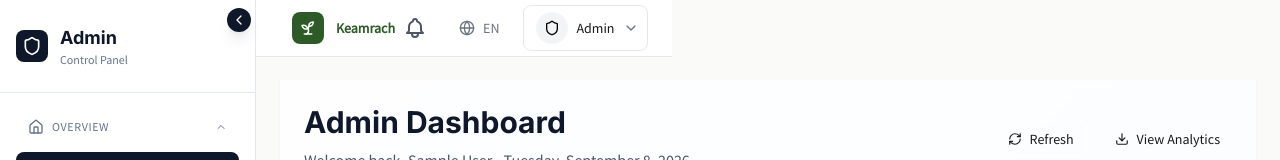
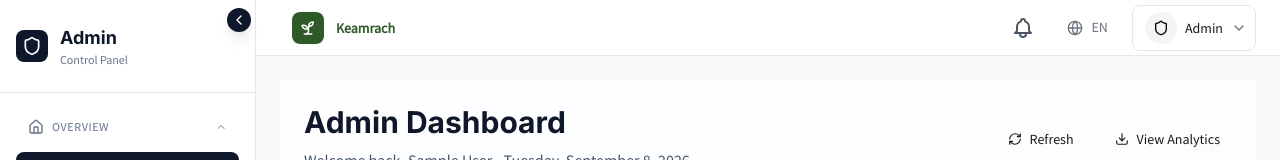
Before and after one commit to Sel049/Ke-Amrach-Fullstack-app, a React (Vite) app in the folder client/: page /admin-dashboard in a window 1280 px wide. Shown: the top 160 px of the page. Built offline with nearby package versions, Linux system fonts and the light colour scheme; no server answers; sample sign-in values are in the browser's storage.

Commit message:
fix: update sidebar positioning and structure in AuthenticatedTopBar component

```diff
--- a/client/src/components/ui/AuthenticatedTopBar.jsx
+++ b/client/src/components/ui/AuthenticatedTopBar.jsx
@@ -44,11 +44,11 @@ const AuthenticatedTopBar = ({ isCollapsed, userRole }) => {
     </div>
   );
 
-  const sidebarOffset = isCollapsed ? 'ml-16' : (userRole === 'admin' ? 'ml-64' : 'ml-72');
+  const sidebarOffset = isCollapsed ? 'left-16' : (userRole === 'admin' ? 'left-64' : 'left-72');
 
   return (
-    <div className={`fixed top-0 left-0 z-40 border-b bg-surface border-border transition-all duration-300 ${sidebarOffset}`}>
-      <div className="h-14 px-4 sm:px-6 flex items-center justify-between">
+    <div className={`fixed top-0 right-0 z-40 h-14 border-b bg-surface border-border transition-all duration-300 ${sidebarOffset}`}>
+      <div className="h-full w-full px-4 sm:px-6 flex items-center justify-between">
         <div className="flex items-center space-x-3 cursor-pointer pl-1 sm:pl-3" onClick={() => navigate('/app')}>
           <div className="w-8 h-8 rounded-lg bg-primary flex items-center justify-center">
             <Icon name="Sprout" size={18} color="white" />
```
